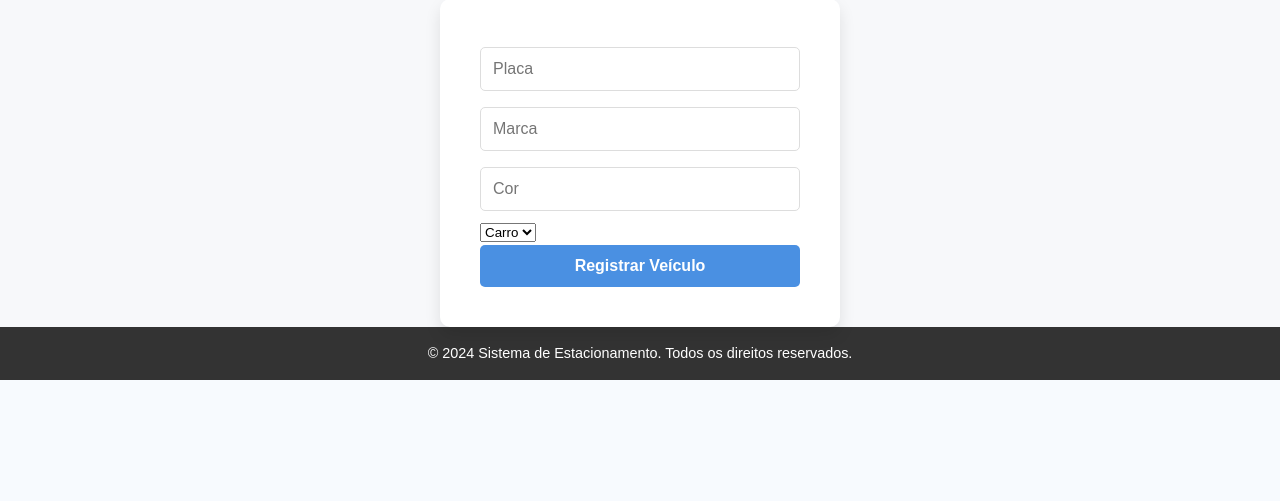
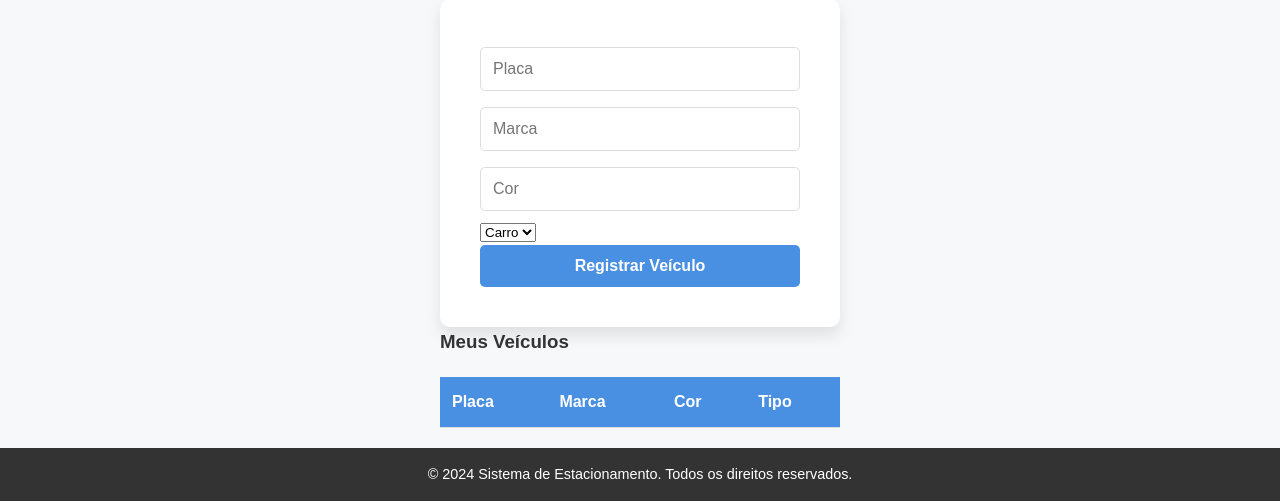
Before and after one commit to vtrms457/Projeto_18_11, a PHP site: page /perfil.php in a window 1280 px wide. Shown: the part 480-981 px from the top of the page. Before the commit the page ends 860 px from the top, so only its background shows below. Run offline with PHP 8.4, Linux system fonts and the light colour scheme; a user stored in the database is signed in; data comes from the database, SQL or seed files in the repository; lists and menus that the app fills with data are empty.

Commit message:
Atualizei a funcionalidade cadastrar veiculo

```diff
--- a/projeto/perfil.php
+++ b/projeto/perfil.php
@@ -1,5 +1,4 @@
 <?php
-
 include 'db.php';
 
 $mensagem = "";
@@ -68,6 +67,13 @@ if (isset($_POST['placa']) && isset($_POST['marca']) && isset($_POST['cor']) &&
     $stmt->close();
 }
 
+// Obter os veículos registrados pelo usuário
+$sql_veiculos = "SELECT id, placa, marca, cor, tipo FROM veiculos WHERE usuario_id = ?";
+$stmt_veiculos = $conn->prepare($sql_veiculos);
+$stmt_veiculos->bind_param("i", $usuario_id);
+$stmt_veiculos->execute();
+$result_veiculos = $stmt_veiculos->get_result();
+
 $conn->close();
 ?>
 
@@ -132,15 +138,27 @@ $conn->close();
                     <button type="submit">Registrar Veículo</button>
                 </form>
             </section>
+
+            <!-- Exibir veículos cadastrados -->
+            <h3>Meus Veículos</h3>
+            <table>
+                <tr>
+                    <th>Placa</th>
+                    <th>Marca</th>
+                    <th>Cor</th>
+                    <th>Tipo</th>
+                </tr>
+                <?php while ($veiculo = $result_veiculos->fetch_assoc()): ?>
+                    <tr>
+                        <td><?php echo $veiculo['placa']; ?></td>
+                        <td><?php echo $veiculo['marca']; ?></td>
+                        <td><?php echo $veiculo['cor']; ?></td>
+                        <td><?php echo $veiculo['tipo']; ?></td>
+                    </tr>
+                <?php endwhile; ?>
+            </table>
         </section>
     </main>
-
-    <?php if ($mensagem): ?>
-    <div>
-        <?php echo $mensagem; ?>
-    </div>
-    <?php endif; ?>
-
 
     <footer>
         <p>© 2024 Sistema de Estacionamento. Todos os direitos reservados.</p>
```
